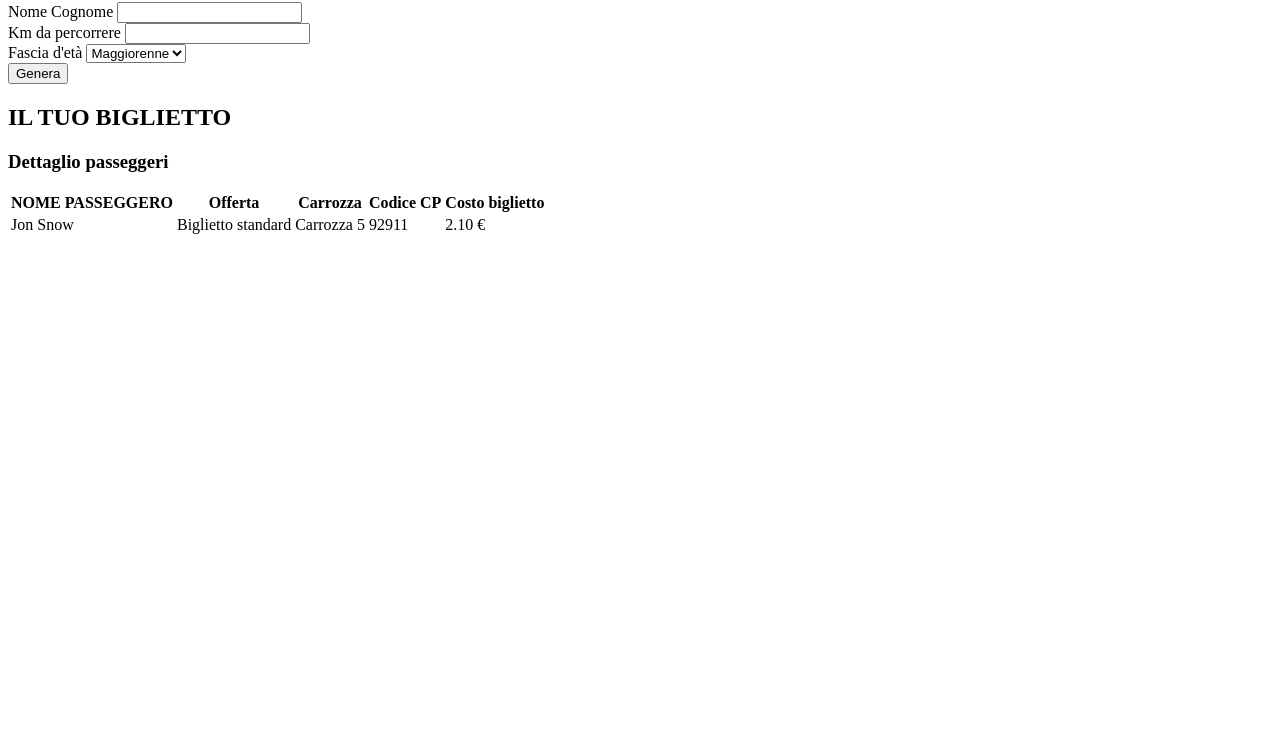
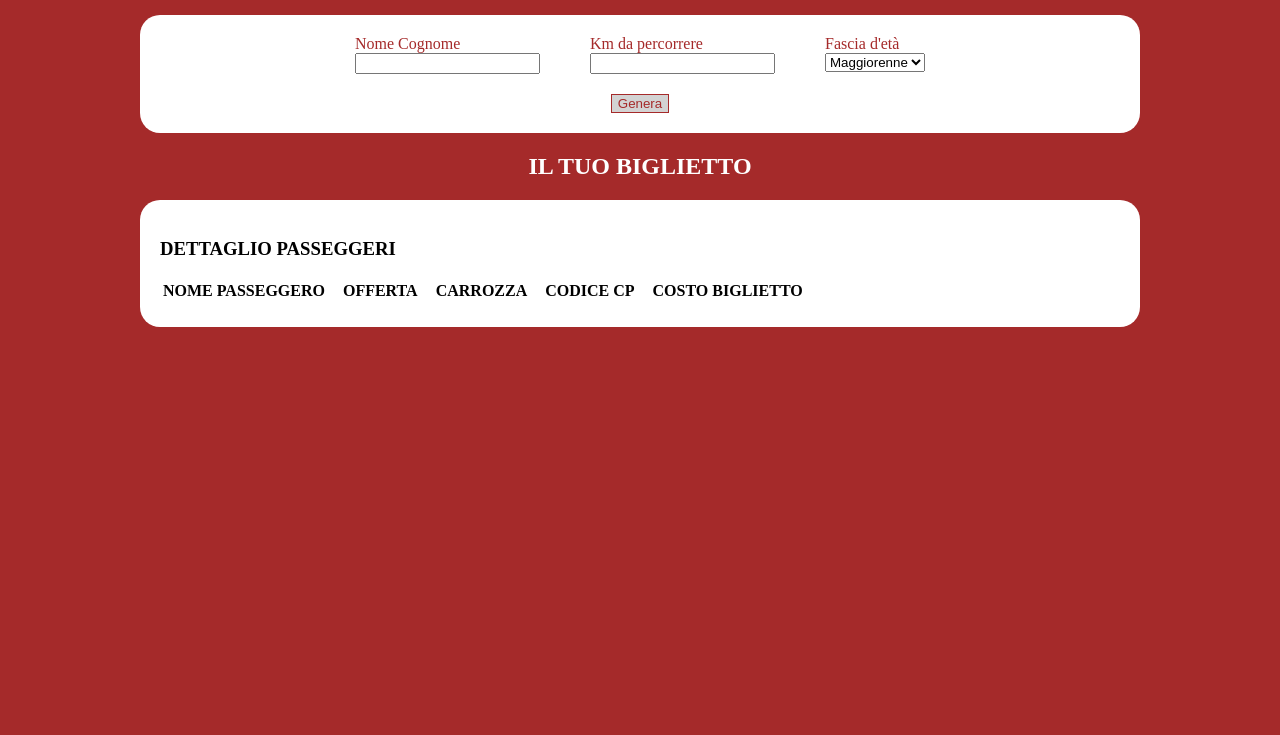
Before and after one commit to lisadelladucata/js-biglietto-treno-form, a plain HTML site: page index.html in a window 1280 px wide. Shown: the part 65-800 px from the top of the page. Drawn offline with Linux system fonts and the light colour scheme.

Commit message:
feat:add-complete-exercise

```diff
--- a/css/style.css
+++ b/css/style.css
@@ -0,0 +1,47 @@
+main{
+    max-width: 1000px;
+    margin: auto;
+}
+
+body{
+    background-color: brown;
+}
+
+label{
+    display: block;
+    color: brown;
+}
+
+h1{
+    color: #fff;
+    text-align: center;
+}
+
+.row{
+    display: flex;
+    justify-content: center;
+    gap: 50px;
+    padding-bottom: 20px;
+}
+
+form>section , main .card{
+    padding: 20px;
+    background-color: #fff;
+    border-radius:20px;
+}
+
+button{
+    border: 1px solid brown;
+    color: brown;
+    background-color: lightgray;
+    cursor: pointer;
+}
+
+.btn{
+    text-align: center;
+    padding: 0px 30px;
+}
+
+table th , table td{
+    padding-right:15px;
+}
--- a/index.html
+++ b/index.html
@@ -9,16 +9,22 @@
 <body>
     <main>
         <form action="" id="form">
+            <h1>CALCOLA IL PREZZO DEL TUO BIGLIETTO</h1>
             <section>
-                <h1>CALCOLA IL PREZZO DEL TUO BIGLIETTO</h1>
+                <div class="row">
+                    <div class="col">
                         <div class="name">
                             <label for="text">Nome Cognome</label>
                             <input type="text" id="namesurname-field" required>
                         </div>
+                    </div>
+                    <div class="col">
                         <div class="kilometres">
                             <label for="text">Km da percorrere</label>
-                    <input type="text" id="kilometres-field" required>
+                            <input type="number" id="kilometres-field" required>
                         </div>
+                    </div>
+                    <div class="col">
                         <div class="age">
                             <label for="select">Fascia d'età</label>
                             <select name="age" id="age-field">
@@ -27,34 +33,38 @@
                                 <option value="65yearsold">Over 65</option>
                             </select>
                         </div>
-            </section>
-            <section>
-                <button class="confirm">Genera</button>
+                    </div>
+                </div>
+                <div class="btn">
+                    <button type="submit" class="confirm">Genera</button>
+                </div>
             </section>
         </form>
         <section>
             <h1>IL TUO BIGLIETTO</h1>
-            <h3>Dettaglio passeggeri</h3>
+            <div class="card">
+                <h3>DETTAGLIO PASSEGGERI</h3>
                 <table>
                     <thead>
                         <tr>
                             <th>NOME PASSEGGERO</th>
-                        <th>Offerta</th>
-                        <th>Carrozza</th>
-                        <th>Codice CP</th>
-                        <th>Costo biglietto</th>
+                            <th>OFFERTA</th>
+                            <th>CARROZZA</th>
+                            <th>CODICE CP</th>
+                            <th>COSTO BIGLIETTO</th>
                         </tr>
                     </thead>
                     <tbody>
                         <tr>
-                        <td id="namesurname">Jon Snow</td>
-                        <td id="discount">Biglietto standard</td>
-                        <td> Carrozza 5</td>
-                        <td>92911</td>
-                        <td id="total-price">2.10 €</td>
+                            <td id="namesurname"></td>
+                            <td id="discount"></td>
+                            <td id="carriage"></td>
+                            <td id="cp-code"></td>
+                            <td id="total-price"></td>
                         </tr>
                     </tbody>
                 </table>
+            </div>
         </section>
     </main>
 
--- a/js/script.js
+++ b/js/script.js
@@ -1,14 +1,50 @@
-//DOM elements
+// DOM elements
 // forms
-const formElm = document.getElementById('form')
-//fields
+const formElm = document.getElementById('form');
+// fields
 const nameSurnameFieldElm = document.getElementById('namesurname-field');
-const kilometresElm = document.getElementById('kilometres-field');
-const ageElm = document.getElementById('age-field');
+const kilometresFieldElm = document.getElementById('kilometres-field');
+const ageFieldElm = document.getElementById('age-field');
 
+// card
+const nameSurnameCardElm = document.getElementById('namesurname');
+const discountCardElm = document.getElementById('discount');
+const totalPriceCardElm = document.getElementById('total-price');
+const cpCodeCardElm = document.getElementById('cp-code');
+const carriageCardElm = document.getElementById('carriage')
 
-//event
-formElm.addEventListener('submit' , function(event){
+// prezzo biglietto
+const price = 0.21;
+
+//funzione per generare numero casuale della carrozza e del codice cp
+function randomNumber(min, max) {
+    return Math.floor(Math.random() * (max - min + 1)) + min;
+}
+
+//funzione per stampare i dati nella card
+formElm.addEventListener('submit', function(event) {
     event.preventDefault();
-    console.log(event)
-})
+    const nameSurname = nameSurnameFieldElm.value;
+    const kilometres = parseFloat(kilometresFieldElm.value);
+    const age = ageFieldElm.value;
+    let totalPrice = kilometres * price;
+    nameSurnameCardElm.innerHTML = nameSurname;
+
+    if (age === 'underage') {
+        let discount = totalPrice * 0.20;
+        let discountPrice = totalPrice - discount;
+        totalPriceCardElm.innerHTML = `${discountPrice.toFixed(2)} €`;
+        discountCardElm.innerHTML= `Biglietto con tariffa young`
+    } else if (age === '65yearsold') {
+        let discount = totalPrice * 0.40;
+        let discountPrice = totalPrice - discount;
+        totalPriceCardElm.innerHTML = `${discountPrice.toFixed(2)} €`;
+        discountCardElm.innerHTML= `Biglietto con tariffa senior`
+    } else {
+        totalPriceCardElm.innerHTML = `${totalPrice.toFixed(2)} €`;
+        discountCardElm.innerHTML= `Biglietto con tariffa standard`
+    }
+
+    carriageCardElm.innerHTML= randomNumber(1, 10)
+    cpCodeCardElm.innerHTML= randomNumber(1000, 9999)
+});
```
Lines whose indentation alone changed are shown as unchanged.
